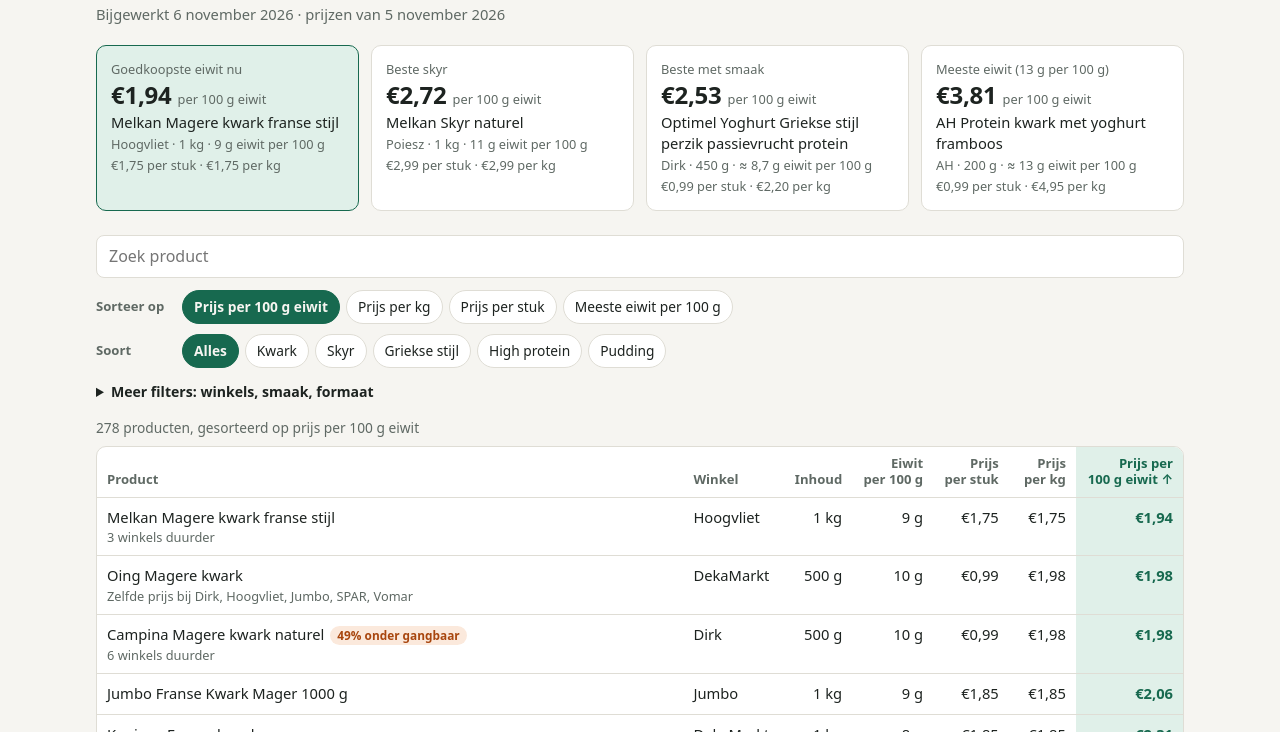
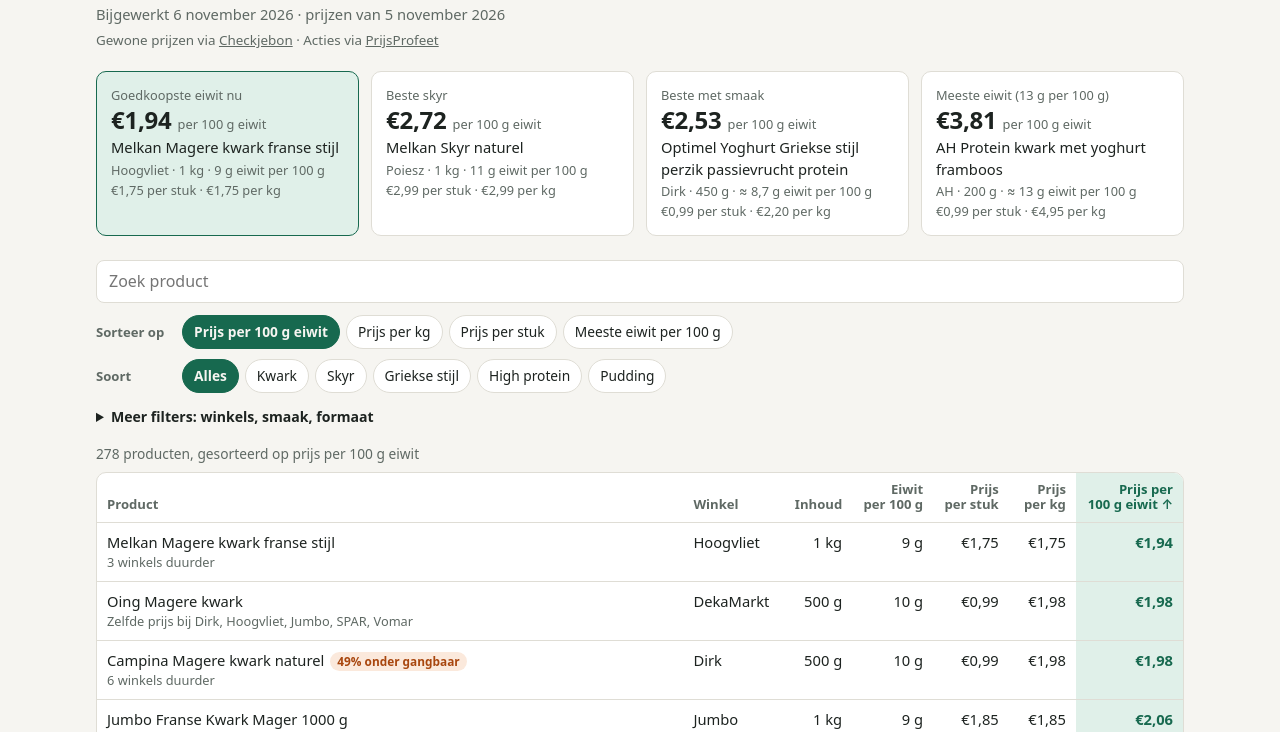
Before and after one commit to JJvE-GIT/proteindex, a plain HTML site: page docs/index.html in a window 1280 px wide. Shown: the part 68-800 px from the top of the page. Drawn offline with Linux system fonts and the light colour scheme.

Commit message:
Add files via upload

```diff
--- a/docs/index.html
+++ b/docs/index.html
@@ -15,6 +15,9 @@ h1{font-size:1.9rem;margin:0;letter-spacing:-.02em}
 .sub{color:var(--zacht);margin:4px 0 20px;font-size:.92rem}
 .waarschuwing{background:var(--deal-zacht);color:var(--deal);padding:10px 14px;border-radius:8px;margin-bottom:16px}
 .tegels{display:grid;gap:12px;grid-template-columns:repeat(4,1fr)}
+.bronnen{color:var(--zacht);font-size:.84rem;margin:-14px 0 20px}.bronnen a{color:inherit}
+.label.actie{background:var(--accent-zacht);color:var(--accent)}
+#binnenkort{margin-top:24px}#binnenkort h2{font-size:1.05rem;margin:0 0 8px}#binnenkort ul{list-style:none;margin:0;padding:0;display:grid;gap:8px;grid-template-columns:repeat(auto-fill,minmax(250px,1fr))}#binnenkort li a{display:block;background:var(--kaart);border:1px solid var(--lijn);border-radius:10px;padding:10px 12px;color:inherit;text-decoration:none;font-size:.9rem}#binnenkort li a:hover{border-color:var(--accent)}#binnenkort b{color:var(--accent)}
 .tegel{display:flex;flex-direction:column;gap:2px;background:var(--kaart);border:1px solid var(--lijn);border-radius:10px;padding:14px;color:inherit;text-decoration:none;min-width:0}
 .tegel:hover{border-color:var(--accent)}
 .tegel.hoofd{background:var(--accent-zacht);border-color:var(--accent)}
@@ -80,8 +83,10 @@ td .label{margin-left:6px}
 <main>
 <h1>Proteindex</h1>
 <p class="sub" id="stand">Prijzen laden…</p>
+<p class="bronnen">Gewone prijzen via <a href="https://github.com/supermarkt/checkjebon">Checkjebon</a> · Acties via <a href="https://www.prijsprofeet.nl">PrijsProfeet</a></p>
 <div id="oud"></div>
 <section class="tegels" id="tegels" aria-label="Beste deals"></section>
+<section id="binnenkort" hidden><h2>Binnenkort in de aanbieding</h2><ul></ul></section>
 <div class="zoek"><input type="search" id="zoek" placeholder="Zoek product" aria-label="Zoek product"></div>
 <div class="regel"><span class="titel">Sorteer op</span><div class="groep" id="sorteer"></div></div>
 <div class="regel"><span class="titel">Soort</span><div class="groep" id="soorten"></div></div>
@@ -98,7 +103,7 @@ td .label{margin-left:6px}
  <div class="mobiel" id="kaarten"></div>
 </div>
 <details id="onbekend"><summary></summary><p class="bij">Deze producten doen nog niet mee aan de ranglijst. Vaak toont de winkelsite de voedingswaarden niet leesbaar, is de productnaam te vaag om te herkennen, of geeft de prijsbron geen gewicht. Staat er een product tussen dat je mist, dan kan de waarde worden toegevoegd in <code>data/eiwit.json</code>.</p><ul></ul></details>
-<p class="uitleg"><strong>Per stuk</strong> is wat je aan de kassa betaalt voor één verpakking. <strong>Per kg</strong> vergelijkt verpakkingen van verschillende grootte. <strong>Per 100 g eiwit</strong> is wat 100 gram eiwit uit dit product kost, en dat is de eerlijkste vergelijking tussen producten met veel en weinig eiwit. "≈" betekent dat de eiwitwaarde van een andere smaak in dezelfde productlijn komt. "Lager dan normaal" vergelijkt met de eigen prijs van de afgelopen 30 dagen, "onder gangbaar" met dezelfde productlijn bij andere winkels. Prijzen via <a href="https://github.com/supermarkt/checkjebon">Checkjebon</a>; ze kunnen per filiaal verschillen en Aldi ontbreekt in de bron. Controleer de prijs in de winkel of app.</p>
+<p class="uitleg"><strong>Per stuk</strong> is wat je aan de kassa betaalt voor één verpakking. <strong>Per kg</strong> vergelijkt verpakkingen van verschillende grootte. <strong>Per 100 g eiwit</strong> is wat 100 gram eiwit uit dit product kost, en dat is de eerlijkste vergelijking tussen producten met veel en weinig eiwit. "≈" betekent dat de eiwitwaarde van een andere smaak in dezelfde productlijn komt. Groene labels zijn echte acties van de supermarkt, met de einddatum. Bij acties als "2 voor €3" rekenen we met de prijs per stuk als je het aantal koopt. Gewone prijzen via <a href="https://github.com/supermarkt/checkjebon">Checkjebon</a>, acties via <a href="https://www.prijsprofeet.nl">PrijsProfeet</a>. Prijzen zijn indicatief en kunnen per filiaal verschillen; Aldi staat er alleen met acties in. Controleer de prijs in de winkel of app.</p>
 </main>
 <script>
 const eur=n=>'€'+n.toFixed(2).replace('.',',');
@@ -117,14 +122,16 @@ let D=null;
 function lees(){try{return JSON.parse(localStorage.getItem('proteindex'))||{}}catch{return{}}}
 function bewaar(){try{localStorage.setItem('proteindex',JSON.stringify({...st,zoek:'',winkels:[...st.winkels]}))}catch{}}
 function chip(el,t,aan,fn){const b=document.createElement('button');b.className='chip';b.type='button';b.textContent=t;b.setAttribute('aria-pressed',aan);b.onclick=fn;el.append(b)}
-function label(p){if(!p.deal)return'';const t=p.deal.soort==='normaal'?`${p.deal.pct}% lager dan normaal`:`${p.deal.pct}% onder gangbaar`;return`<span class="label" title="Referentieprijs ${eur(p.deal.normaal)}">${t}</span>`}
+const DAG={weekday:'short',day:'numeric',month:'short'};
+const datum=d=>new Date(d+'T12:00:00').toLocaleDateString('nl-NL',DAG);
+function label(p){const d=p.deal;if(!d)return'';if(d.soort==='actie'){const t=esc(d.tekst)+(d.tot?` · t/m ${datum(d.tot)}${d.geschat?' (geschat)':''}`:'');return`<span class="label actie" title="${d.normaal?'Normaal '+eur(d.normaal):'Actie'}">${t}</span>`}const t=d.soort==='normaal'?`${d.pct}% lager dan normaal`:`${d.pct}% onder gangbaar`;return`<span class="label" title="Referentieprijs ${eur(d.normaal)}">${t}</span>`}
 function eiwit(p){return(p.exact?'':'≈ ')+nl(p.eiwit)+' g'}
 function past(p){return p.gram<250?'klein':p.gram<1000?'middel':'groot'}
 function gefilterd(){const q=st.zoek.toLowerCase();return D.producten.filter(p=>(st.soort==='alle'||p.soort===st.soort)&&(st.smaak==='alle'||p.smaak===st.smaak)&&(st.formaat==='alle'||past(p)===st.formaat)&&(!st.winkels.size||st.winkels.has(p.winkel))&&(!st.exact||p.exact)&&(!st.deal||p.deal)&&(!st.mager||p.vet<=1)&&(!q||(p.naam+' '+p.winkel).toLowerCase().includes(q)))}
 function sleutel(p){const smaken=[...new Set(p.naam.toLowerCase().match(SMAAKWOORD)||[])].sort();return[p.bron,p.gram,...smaken].join('|')}
 function samenvoegen(l){const m=new Map();for(const p of l){const k=sleutel(p);if(!m.has(k))m.set(k,[]);m.get(k).push(p)}
 return[...m.values()].map(g=>{g.sort((a,b)=>a.prijs-b.prijs||(b.deal?1:0)-(a.deal?1:0));const[b]=g;return{...b,ook:[...new Set(g.slice(1).filter(p=>p.prijs===b.prijs&&p.winkel!==b.winkel).map(p=>p.winkel))],duurder:new Set(g.filter(p=>p.prijs>b.prijs).map(p=>p.winkel)).size}})}
-function nadien(p){const d=[];if(p.ook&&p.ook.length)d.push(`Zelfde prijs bij ${p.ook.map(esc).join(', ')}`);if(p.duurder)d.push(`${p.duurder} ${p.duurder===1?'winkel':'winkels'} duurder`);return d.length?`<span class="bij">${d.join(' · ')}</span>`:''}
+function nadien(p){const d=[];if(p.deal&&p.deal.soort==='actie'){if(p.deal.normaal)d.push(`Normaal ${eur(p.deal.normaal)}`);if(p.deal.aantal)d.push(`prijs per stuk bij ${p.deal.aantal} stuks`)}if(p.ook&&p.ook.length)d.push(`Zelfde prijs bij ${p.ook.map(esc).join(', ')}`);if(p.duurder)d.push(`${p.duurder} ${p.duurder===1?'winkel':'winkels'} duurder`);return d.length?`<span class="bij">${d.join(' · ')}</span>`:''}
 function beste(l,f){return l.filter(f).sort((a,b)=>a.perEiwit-b.perEiwit)[0]}
 function tegel(t,p,hoofd){if(!p)return'';return`<a class="tegel${hoofd?' hoofd':''}" href="${esc(p.url)}" rel="noopener"><small>${t}</small><b>${eur(p.perEiwit)} <i>per 100 g eiwit</i></b><span>${esc(p.naam)}</span><small>${esc(p.winkel)} · ${maat(p.gram)} · ${eiwit(p)} eiwit per 100 g</small><small>${eur(p.prijs)} per stuk · ${eur(p.perKg)} per kg</small></a>`}
 function tegels(){const l=D.producten;const max=Math.max(...l.map(p=>p.eiwit));document.getElementById('tegels').innerHTML=tegel('Goedkoopste eiwit nu',beste(l,()=>1),1)+tegel('Beste skyr',beste(l,p=>p.soort==='skyr'))+tegel('Beste met smaak',beste(l,p=>p.smaak==='smaak'))+tegel(`Meeste eiwit (${nl(max)} g per 100 g)`,beste(l,p=>p.eiwit===max))}
@@ -149,7 +156,9 @@ document.getElementById('wis').onclick=()=>{Object.assign(st,{smaak:'alle',forma
 fetch('data.json',{cache:'no-store'}).then(r=>{if(!r.ok)throw 0;return r.json()}).then(d=>{D=d;const b=new Date(d.bijgewerkt),f={dateStyle:'long'};const bron=d.brondatum?new Date(d.brondatum):null;
 document.getElementById('stand').textContent=`Bijgewerkt ${b.toLocaleDateString('nl-NL',f)}`+(bron?` · prijzen van ${bron.toLocaleDateString('nl-NL',f)}`:'');
 const leeftijd=(Date.now()-(bron||b))/864e5;if(leeftijd>4)document.getElementById('oud').innerHTML=`<p class="waarschuwing">Deze prijzen zijn ${Math.floor(leeftijd)} dagen oud, dus deals kunnen verlopen zijn.</p>`;
-tegels();const o=document.getElementById('onbekend');o.querySelector('summary').textContent=`${d.onbekend.length} producten nog niet in de ranglijst`;o.querySelector('ul').innerHTML=d.onbekend.map(p=>`<li><a href="${esc(p.url)}" rel="noopener">${esc(p.naam)}</a> · ${esc(p.winkel)}${p.maat?' · '+esc(p.maat):''}${p.prijs?' · '+eur(p.prijs):''}</li>`).join('');
+tegels();const bk=d.binnenkort||[];if(bk.length){const s=document.getElementById('binnenkort');s.hidden=false;s.querySelector('ul').innerHTML=bk.slice(0,6).map(p=>`<li><a href="${esc(p.url||p.bron)}" rel="noopener"><b>${eur(p.perEiwit)}</b> per 100 g eiwit<span class="bij">${esc(p.naam)} · ${esc(p.winkel)}</span><span class="bij">${esc(p.deal.tekst)} · vanaf ${datum(p.deal.vanaf)}</span></a></li>`).join('')}
+if(d.acties&&!d.acties.ok)document.getElementById('oud').insertAdjacentHTML('beforeend','<p class="bij" style="margin:-8px 0 16px">De acties konden bij de laatste update niet worden opgehaald. De actielabels zijn daarom geschat uit prijsverschillen.</p>');
+const o=document.getElementById('onbekend');o.querySelector('summary').textContent=`${d.onbekend.length} producten nog niet in de ranglijst`;o.querySelector('ul').innerHTML=d.onbekend.map(p=>`<li><a href="${esc(p.url)}" rel="noopener">${esc(p.naam)}</a> · ${esc(p.winkel)}${p.maat?' · '+esc(p.maat):''}${p.prijs?' · '+eur(p.prijs):''}</li>`).join('');
 document.getElementById('zoek').oninput=e=>{st.zoek=e.target.value;teken()};teken()}).catch(e=>{console.error(e);document.getElementById('stand').textContent='De prijzen konden niet worden geladen. Probeer het later opnieuw.'});
 </script>
 </body>
```
